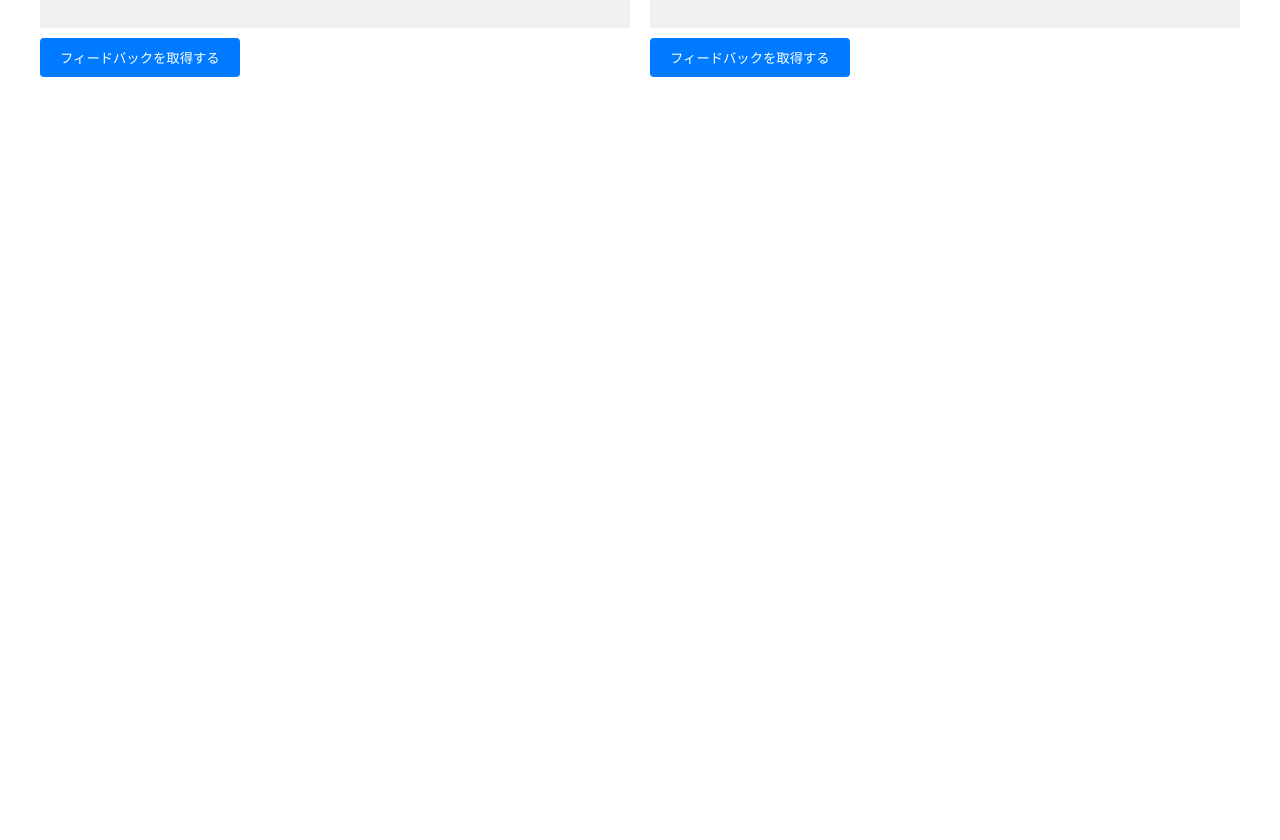
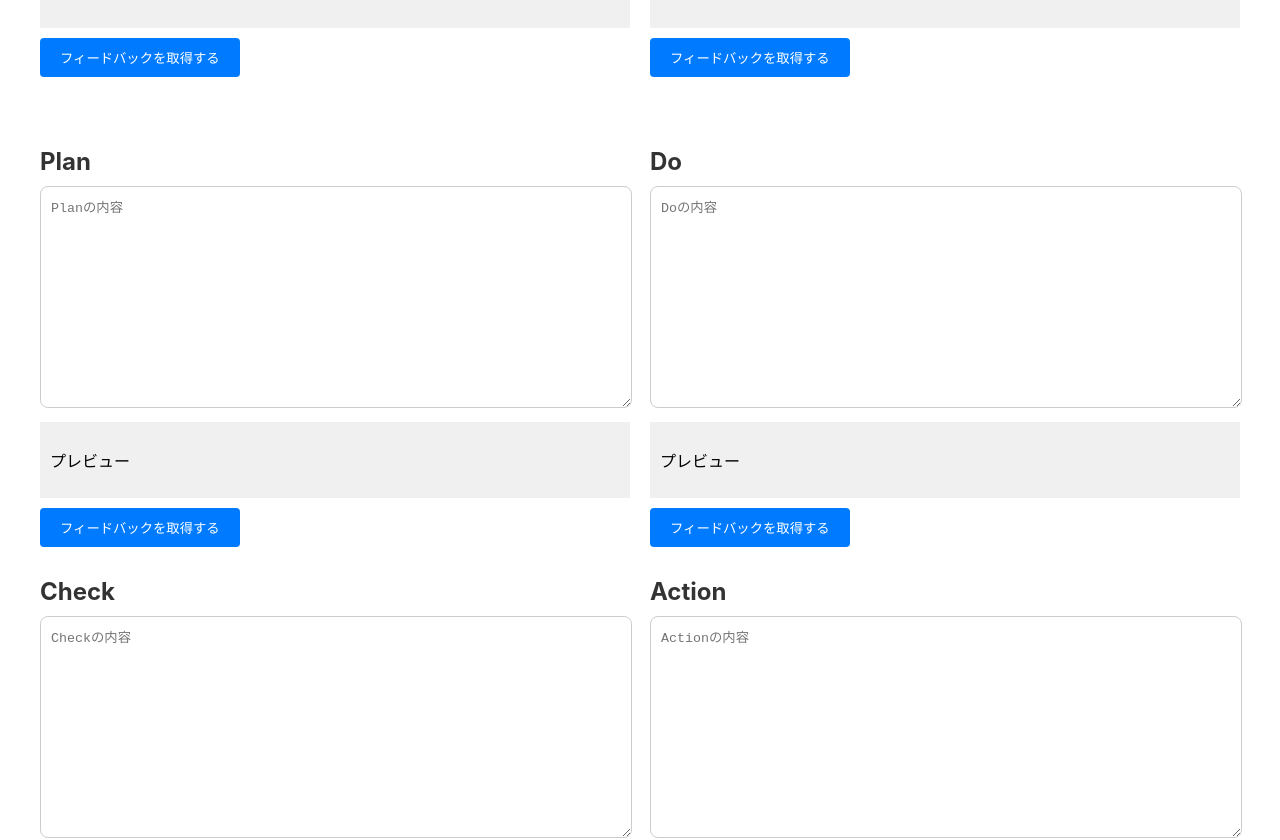
Before and after one commit to apprentice-team-3/DEV2, a React (Create React App) app in the folder nippo-kun/: page / in a window 1280 px wide. Shown: the part 904-1744 px from the top of the page. Before the commit the page ends 1031 px from the top, so only its background shows below. Built offline with nearby package versions, Linux system fonts and the light colour scheme.

Commit message:
PDCAListコンポーネントを作成

```diff
--- /dev/null
+++ b/nippo-kun/src/components/pdcaList/index.js
@@ -0,0 +1,12 @@
+import PDCA from "../pdca";
+
+export default function PDCAList() {
+  const pdcaList = ["aaa", "bbb"];
+  return (
+    <>
+      {pdcaList.map((item, index) => (
+        <PDCA key={index} />
+      ))}
+    </>
+  );
+}
--- a/nippo-kun/src/index.js
+++ b/nippo-kun/src/index.js
@@ -2,7 +2,7 @@ import React from "react";
 import ReactDOM from "react-dom/client";
 import MetaData from "./components/MetaData";
 import Header from "./components/header";
-import PDCA from "./components/pdca";
+import PDCAList from "./components/pdcaList";
 import "./index.css";
 import reportWebVitals from "./reportWebVitals";
 
@@ -11,7 +11,7 @@ root.render(
   <React.StrictMode>
     <Header />
     <MetaData />
-    <PDCA />
+    <PDCAList />
   </React.StrictMode>
 );
 
```
Also changed, not shown: nippo-kun/src/components/pdcaList/index.css (added).
